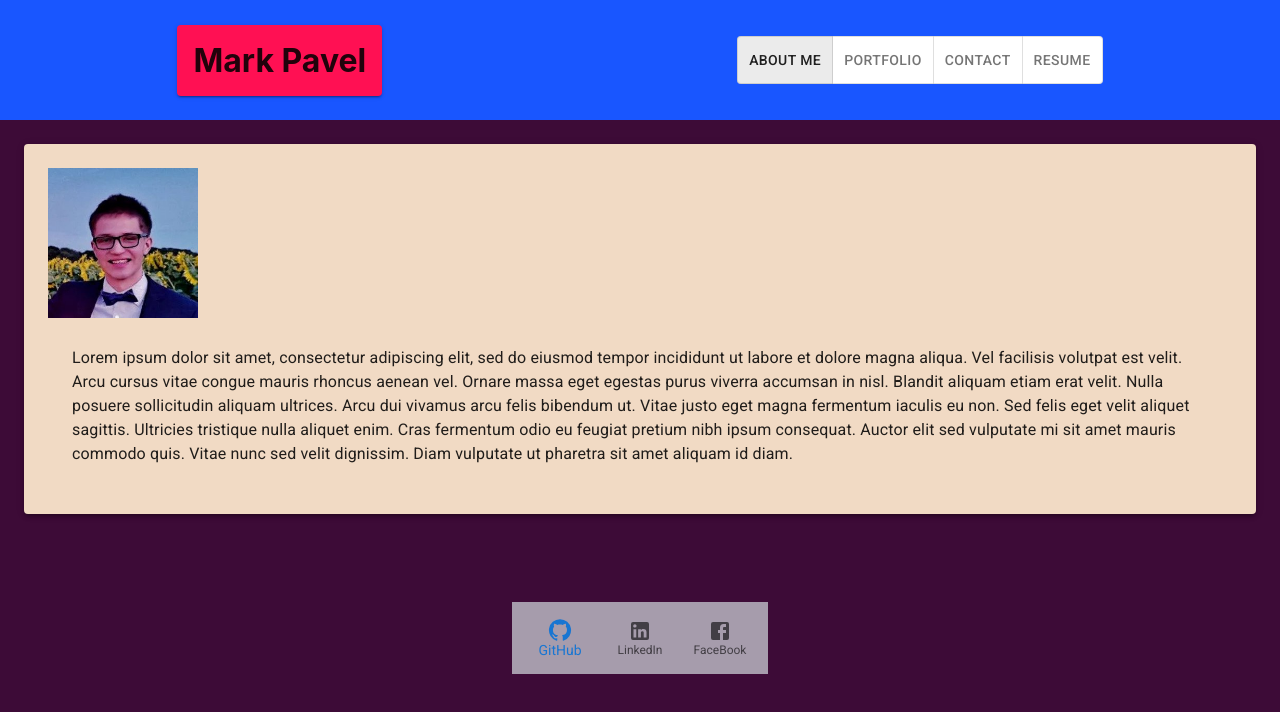
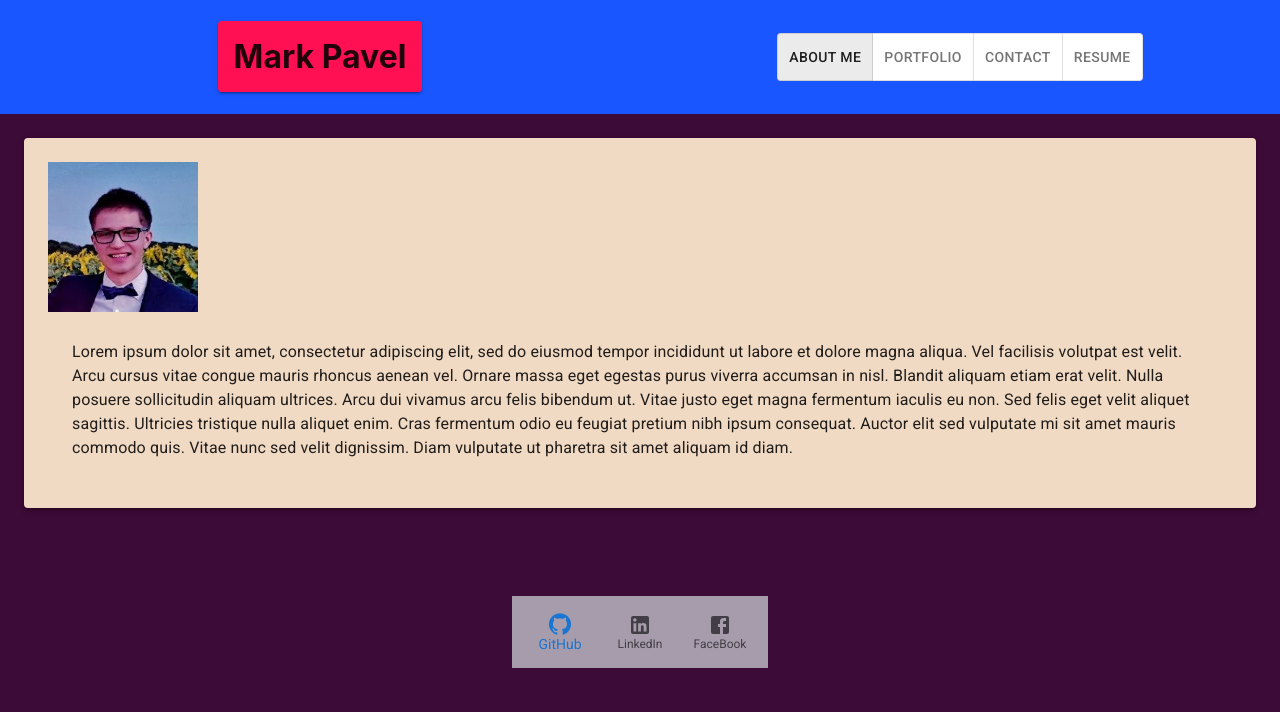
Before and after one commit to ProgrammingAStorm/react-portfolio, a React (Create React App) app: page / in a window 1280 px wide. Shown: the top 712 px of the page. Built offline with nearby package versions, Linux system fonts and the light colour scheme.

Commit message:
Added Header Styling

```diff
--- a/src/components/AboutMe/index.js
+++ b/src/components/AboutMe/index.js
@@ -1,4 +1,4 @@
-import { Card, CardMedia, Typography } from '@mui/material';
+import { Typography } from '@mui/material';
 import Grid2 from "@mui/material/Unstable_Grid2/Grid2";
 import React from 'react';
 import me from '../../assets/images/me.jpg'
--- a/src/components/Header/index.js
+++ b/src/components/Header/index.js
@@ -1,4 +1,5 @@
-import { Box, Paper } from "@mui/material";
+import { Grid, Paper } from "@mui/material";
+import Grid2 from "@mui/material/Unstable_Grid2/Grid2";
 import React from "react"
 import Nav from '../Nav';
 
@@ -6,13 +7,16 @@ export default function Header(props) {
     const { content, setContent } = props;
 
     return (
-        <Box sx={[
-            { backgroundColor: '#1956FF' },
+        <Grid2 container sx={{ backgroundColor: '#1956FF' }}>
+            <Grid2
+                xs={12}
+                sm={6}
+                sx={[
                     { display: 'flex' },
                     { alignItems: 'center' },
-            { justifyContent: 'space-around' },
-            { height: '15%' }
-        ]}>
+                    { justifyContent: 'space-around' }
+                ]}
+            >
                 <Paper
                     elevation={2}
                     component="h1"
@@ -23,11 +27,22 @@ export default function Header(props) {
                 >
                     Mark Pavel
                 </Paper>
+            </Grid2>
 
+            <Grid2
+                xs={12}
+                sm={6}
+                sx={[
+                    { display: 'flex' },
+                    { alignItems: 'center' },
+                    { justifyContent: 'space-around' }
+                ]}
+            >
                 <Nav
                     content={content}
                     setContent={setContent}
                 />
-        </Box>
+            </Grid2>
+        </Grid2>
     );
 };
```
Lines whose indentation alone changed are shown as unchanged.
